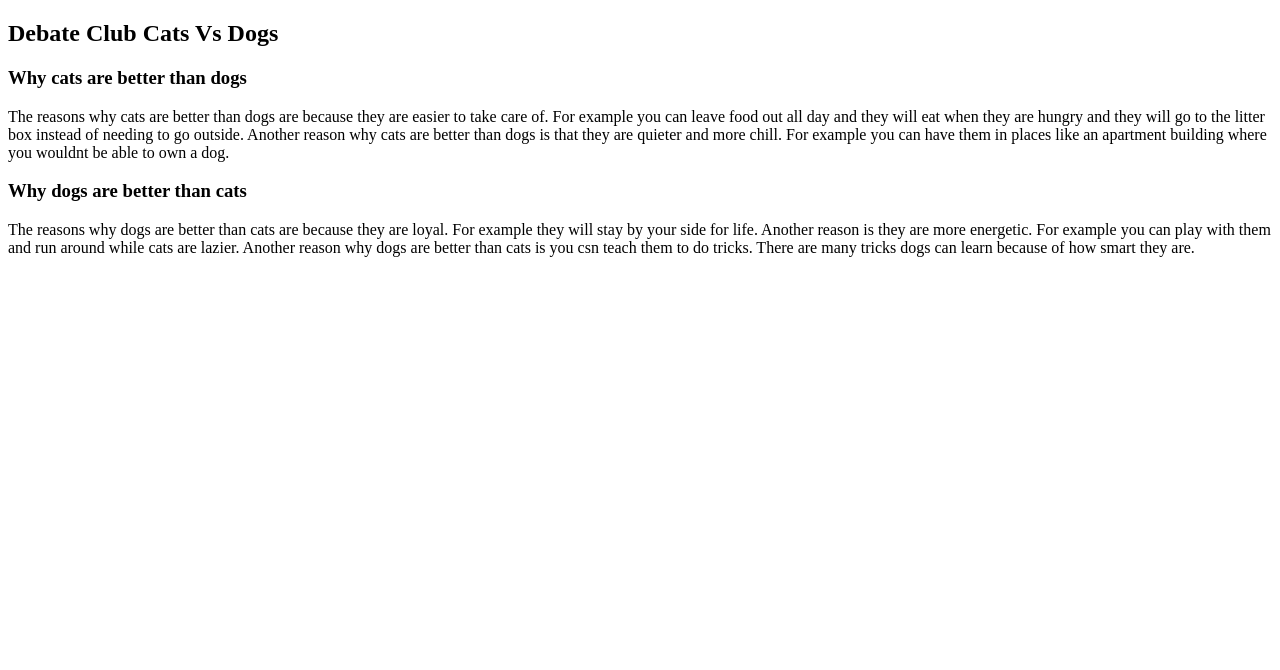
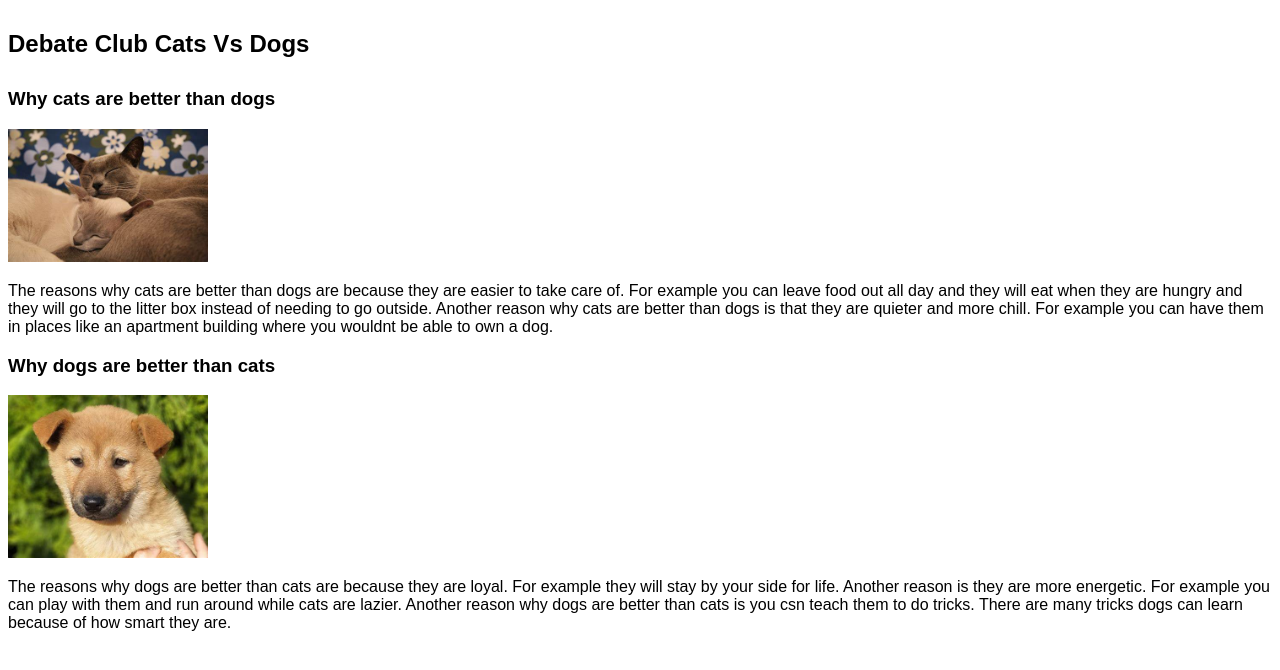
Before and after one commit to isaiahh16/Heavens_I_Debate, a plain HTML site: page index.html in a window 1280 px wide. Drawn offline with Linux system fonts and the light colour scheme.

Commit message:
added css
added css and images

```diff
--- a/css/main.css
+++ b/css/main.css
@@ -0,0 +1,7 @@
+body {
+    font-family: Arial, Helvetica, sans-serif;
+}
+
+h1 {
+    padding: 10px 0px;
+}
--- a/index.html
+++ b/index.html
@@ -11,6 +11,7 @@
     <section>
     <h1>Debate Club Cats Vs Dogs</h1>
     <h3>Why cats are better than dogs</h3>
+    <img src="images/cat.jpg" alt="picture of cat" width="200">
     <p>The reasons why cats are better than dogs are because they are easier to take care of. For example you can
         leave food out all day and they will eat when they are hungry and they will go to the litter box instead of needing to go outside.
         Another reason why cats are better than dogs is that they are quieter and more chill. For example you can have them in places like an
@@ -20,6 +21,7 @@
 
     <section>
         <h3>Why dogs are better than cats</h3>
+        <img src="images/dog.jpg" alt="picture of dog" width="200">
         <p>The reasons why dogs are better than cats are because they are loyal. For example they will stay by your side
             for life. Another reason is they are more energetic. For example you can play with them and run around while
             cats are lazier. Another reason why dogs are better than cats is you csn teach them to do tricks. There are many
```
Also changed, not shown: images/cat.jpg (added), images/dog.jpg (added), 1 other file.
